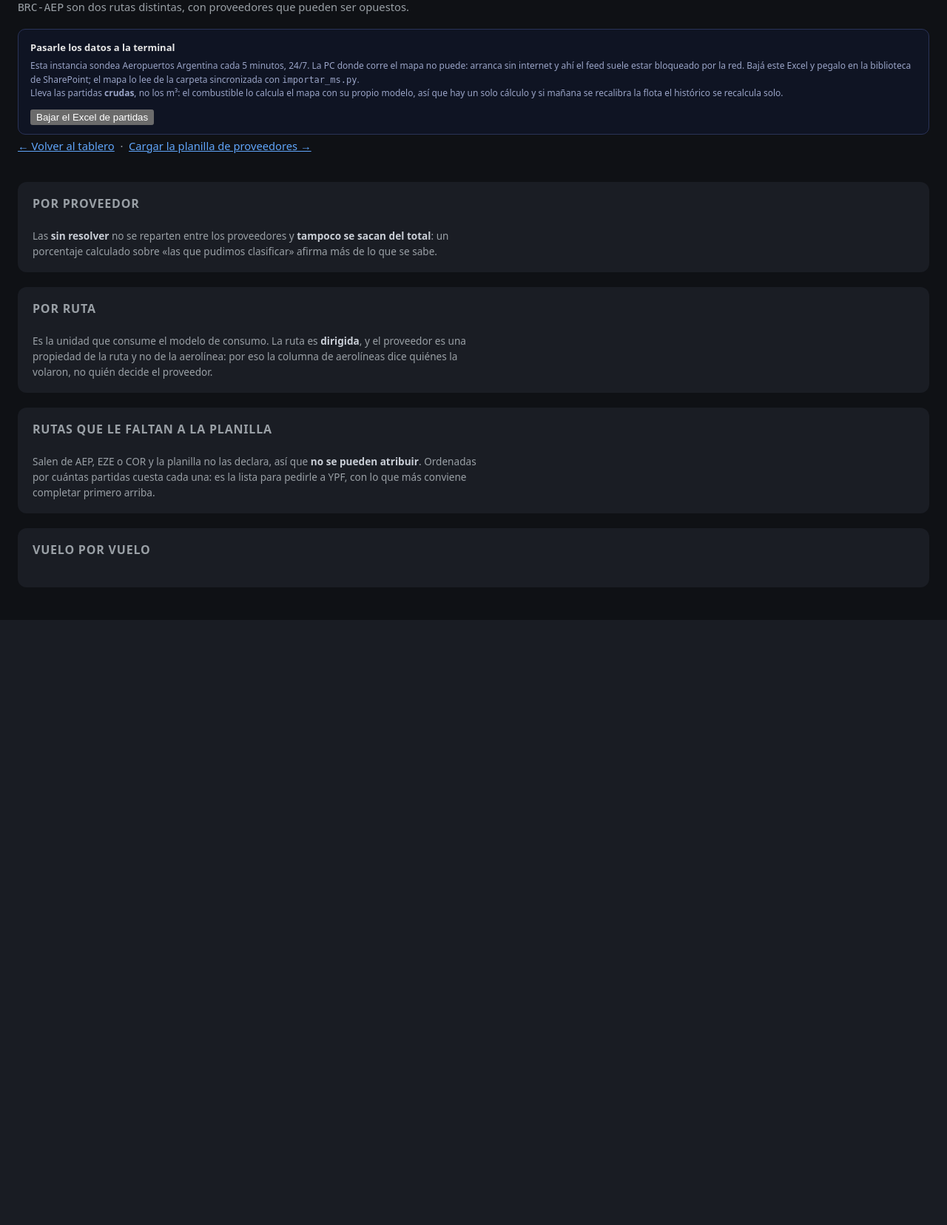
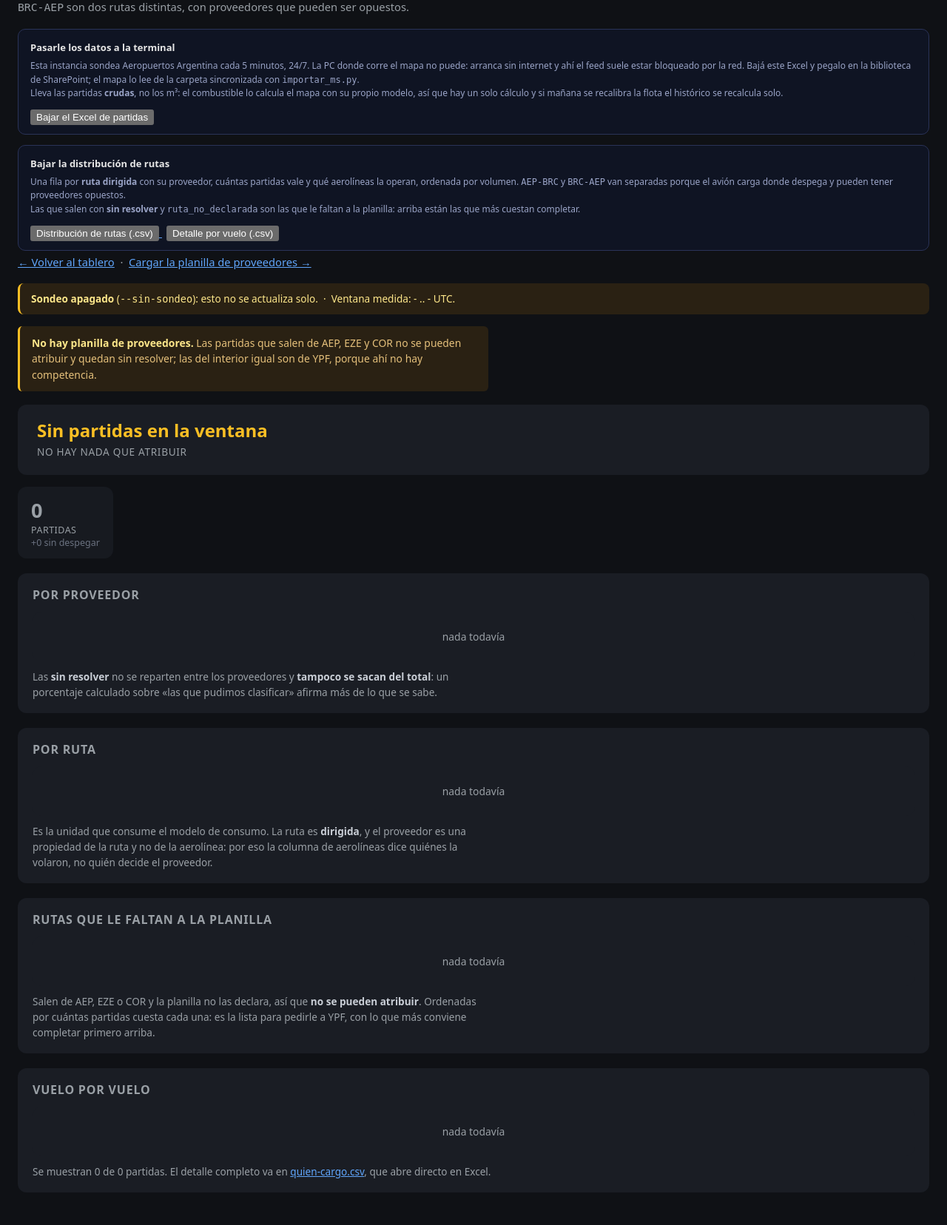
Before and after one commit to noguerafran-alt/MAPA-NEGOCIO, a Flask app: template templates/quien_cargo.html in a window 1280 px wide. Shown: the part 139-1795 px from the top of the page at 74% size. Before the commit the page ends 977 px from the top, so only its background shows below. Run offline with Flask 3, Linux system fonts and the light colour scheme; the template is opened without the code that fills it, so the values that code supplies are empty; data comes from the database, SQL or seed files in the repository.

Commit message:
El cartel de sondeo mentia, el link del CSV daba 404, y la distribucion de rutas
TRES COSAS DE LA MISMA CAUSA: traje la pantalla del radar al web sin adaptar lo
que el web manda ni las rutas que enlaza.

1) EL CARTEL DECIA "Sondeo apagado (--sin-sondeo)" MIENTRAS EL POLLER SONDEABA
   CADA 5 MINUTOS. La pantalla viene del radar y lee `sondeo.activo`; el poller
   de aca expone `corriendo`. Sin traducirlo, `s.activo` quedaba undefined, caia
   en el branch de "apagado" y mandaba a buscar una bandera que EN EL WEB NO
   EXISTE. Un cartel que dice lo contrario de lo que pasa es peor que ninguno:
   manda a arreglar algo que no esta roto. Ahora dice "Al dia: ultimo sondeo hace
   22 s, cada 5 min".

2) EL LINK quien-cargo.csv DABA 404. El pie de la lista lo enlazaba desde que
   traje la pantalla, pero el endpoint es una ruta que sirve el radar y no la
   porte. Implementado, con los mismos filtros que la pantalla.

3) LA DISTRIBUCION DE RUTAS, que era el pedido: /quien-cargo-rutas.csv, una fila
   por RUTA DIRIGIDA con su proveedor, cuantas partidas vale y que aerolineas la
   operan, ordenada por volumen. AEP-BRC y BRC-AEP van separadas porque el avion
   carga donde despega y pueden tener proveedores opuestos. Las que salen "sin
   resolver" con motivo ruta_no_declarada son exactamente las que le faltan a la
   planilla, y arriba estan las que mas cuestan completar.

Los CSV llevan BOM y punto y coma, que no son manias: sin BOM Excel en Windows
lee el archivo como ANSI y "Neuquen" sale "NeuquÃ©n", y con coma como separador
mete la fila entera en una celda. Quien abre esto pega la tabla en un informe.

DE PASO ROMPI LA PANTALLA Y LA ARREGLE: al insertar el aviso de la guarda del
denominador duplique `const ahora`, y un SyntaxError deja la pagina en blanco con
la API contestando bien -- la tabla mostraba 0 filas con 900 partidas en la base.
Se ve en la consola del navegador, no en el servidor. Verificado despues del
arreglo: 921 filas, la banda en verde y los tres botones de descarga.

Y otra vez: Flask cachea los templates. El fix no aparecia hasta reiniciar, que
ya me habia pasado en esta misma sesion.

verificar_deploy.py: "build nuevo confirmado, todo en orden".

Co-Authored-By: Claude Opus 5 <noreply@anthropic.com>

```diff
--- a/app.py
+++ b/app.py
@@ -1052,7 +1052,19 @@ def _quien_cargo_plano(tablero, resumen, sondeo, tabla_desde):
         d.update(tablero)
         d['sin_base'] = False
     d['n_vuelos_total'] = d.get('total', 0)
-    d['sondeo'] = sondeo
+    # TRADUCCION DEL ESTADO DEL POLLER, y no es cosmetica. La pantalla viene del radar y
+    # espera `activo`; el poller de aca expone `corriendo`. Sin traducirlo, `s.activo`
+    # queda undefined, la pantalla cae en el branch de "apagado" y muestra
+    # "Sondeo apagado (--sin-sondeo)" -- una bandera que en el web NO EXISTE -- mientras
+    # el poller esta sondeando cada 5 minutos. Un cartel que dice lo contrario de lo que
+    # pasa es peor que ningun cartel: manda a arreglar algo que no esta roto.
+    est = dict(sondeo or {})
+    est['activo'] = bool(est.get('corriendo'))
+    # `ultimo_ok` lo usa la pantalla para decir "lo de abajo es lo que habia hace tanto"
+    # cuando la ultima vuelta fallo. Si nunca fallo, es el ultimo sondeo.
+    est.setdefault('ultimo_ok', est.get('ultimo'))
+    est.setdefault('intervalo_s', 300)
+    d['sondeo'] = est
     d['ahora_epoch'] = time.time()
     d['tabla_desde'] = tabla_desde
     return d
@@ -1127,6 +1139,114 @@ def _token_export_ok():
     dado = (request.args.get('token') or
             request.headers.get('X-Export-Token') or '')
     return bool(dado) and hmac.compare_digest(dado, esperado)
+
+
+def _csv_respuesta(nombre, encabezados, filas):
+    """CSV que Excel abre bien en castellano, sin pasos intermedios.
+
+    Dos cosas que parecen manias y no lo son:
+
+      - **BOM al principio** (`utf-8-sig`): sin el, Excel en Windows lee el archivo como
+        ANSI y "Neuquén" sale "NeuquÃ©n". No es un detalle estetico: quien abre esto
+        pega la tabla en un informe.
+      - **Punto y coma como separador**, no coma: en la configuracion regional de aca el
+        separador de listas es `;`, y con `,` Excel mete la fila entera en una celda.
+    """
+    import csv
+    import io as _io
+    buf = _io.StringIO()
+    w = csv.writer(buf, delimiter=';', lineterminator=chr(13) + chr(10))
+    w.writerow(encabezados)
+    w.writerows(filas)
+    resp = make_response(chr(0xFEFF) + buf.getvalue())
+    resp.headers['Content-Type'] = 'text/csv; charset=utf-8'
+    resp.headers['Content-Disposition'] = 'attachment; filename=%s' % nombre
+    return resp
+
+
+@app.route('/quien-cargo.csv')
+@requiere_nivel(1)
+def quien_cargo_csv():
+    """El detalle de partidas, una fila por vuelo.
+
+    La pantalla ya lo enlazaba -- el pie de la lista dice "el detalle completo va en
+    quien-cargo.csv" -- pero el endpoint no existia: el link daba 404. Es una ruta que el
+    radar sirve y que se me paso al traer la pantalla.
+    """
+    if quien_cargo is None or msrtic is None:
+        return jsonify({'error': 'modulo no disponible: %s' % MSRTIC_ERROR}), 503
+    try:
+        horas = request.args.get('horas', '')
+        horas = None if horas in ('', 'todo') else float(horas)
+    except ValueError:
+        horas = None
+    origen = (request.args.get('origen') or '').strip().upper() or None
+    tabla = proveedores.cargar_tabla(msrtic.tabla_proveedores())
+    t = quien_cargo.tablero(msrtic.base_oficial(), horas, origen, tabla)
+    if not t:
+        return jsonify({'error': 'todavia no hay partidas'}), 409
+    filas = []
+    for v in t['vuelos']:
+        filas.append([
+            v.get('programada_txt') or v.get('programada') or '',
+            v.get('real_txt') or v.get('real') or '',
+            v.get('numero') or '', v.get('aerolinea') or '',
+            v.get('origen') or '', v.get('destino') or '',
+            v.get('destino_nombre') or '',
+            v.get('proveedor') or 'sin resolver',
+            v.get('motivo') or '',
+            'si' if v.get('ocurrio') else 'no',
+            v.get('estado') or '', v.get('matricula') or '',
+        ])
+    return _csv_respuesta('quien-cargo.csv',
+                          ['Programada', 'Despego', 'Vuelo', 'Aerolinea', 'Origen',
+                           'Destino', 'Destino nombre', 'Proveedor', 'Por que',
+                           'Despego?', 'Estado', 'Matricula'],
+                          filas)
+
+
+@app.route('/quien-cargo-rutas.csv')
+@requiere_nivel(1)
+def quien_cargo_rutas_csv():
+    """La DISTRIBUCION DE RUTAS: una fila por ruta dirigida, con su proveedor.
+
+    Es la vista que sirve para trabajar la planilla: dice cuantas partidas vale cada ruta
+    y quien la abastece, ordenada por volumen. Las que salen con proveedor vacio y motivo
+    `ruta_no_declarada` son exactamente las que hay que completar, y estan arriba las que
+    mas cuestan.
+
+    Va por RUTA DIRIGIDA porque asi esta armada la planilla: AEP-BRC y BRC-AEP son dos
+    filas distintas y pueden tener proveedores opuestos -- el avion carga donde despega.
+    """
+    if quien_cargo is None or msrtic is None:
+        return jsonify({'error': 'modulo no disponible: %s' % MSRTIC_ERROR}), 503
+    try:
+        horas = request.args.get('horas', '')
+        horas = None if horas in ('', 'todo') else float(horas)
+    except ValueError:
+        horas = None
+    tabla = proveedores.cargar_tabla(msrtic.tabla_proveedores())
+    r = quien_cargo.desde_base(msrtic.base_oficial(), horas, tabla=tabla)
+    if not r:
+        return jsonify({'error': 'todavia no hay partidas'}), 409
+    total = r.get('total') or 0
+    filas = []
+    for d in r.get('por_ruta') or []:
+        n = d.get('vuelos') or 0
+        filas.append([
+            d.get('ruta') or '', d.get('origen') or '', d.get('destino') or '',
+            d.get('destino_nombre') or '',
+            d.get('proveedor') or 'sin resolver',
+            d.get('motivo') or '',
+            n,
+            # El porcentaje sobre el MISMO denominador que la pantalla: las despegadas.
+            ('%.1f' % (100.0 * n / total)).replace('.', ',') if total else '',
+            ' '.join(d.get('aerolineas') or []),
+        ])
+    return _csv_respuesta('distribucion-rutas.csv',
+                          ['Ruta', 'Origen', 'Destino', 'Destino nombre', 'Proveedor',
+                           'Por que', 'Partidas', '% del total', 'Aerolineas'],
+                          filas)
 
 
 @app.route('/api/msrtic/export.xlsx')
--- a/templates/quien_cargo.html
+++ b/templates/quien_cargo.html
@@ -124,6 +124,29 @@
   </p>
   <a href="/api/msrtic/export.xlsx" download>
     <button type="button">Bajar el Excel de partidas</button>
+  </a>
+</div>
+
+{# La distribucion de rutas, que es la vista con la que se trabaja la planilla: dice
+   cuanto vale cada ruta y quien la abastece. Las de proveedor vacio con motivo
+   `ruta_no_declarada` son exactamente las que hay que completar, y estan arriba las que
+   mas partidas cuestan. #}
+<div style="border:1px solid #2a3358; border-radius:10px; padding:12px 16px; margin:14px 0;
+     background:rgba(16,22,46,0.6);">
+  <b style="font-size:13px;">Bajar la distribución de rutas</b>
+  <p style="font-size:12px; color:#9aa4c7; line-height:1.55; margin:6px 0 10px;">
+    Una fila por <b>ruta dirigida</b> con su proveedor, cuántas partidas vale y qué
+    aerolíneas la operan, ordenada por volumen. <code>AEP-BRC</code> y
+    <code>BRC-AEP</code> van separadas porque el avión carga donde despega y pueden
+    tener proveedores opuestos.
+    <br>Las que salen con <b>sin resolver</b> y <code>ruta_no_declarada</code> son las
+    que le faltan a la planilla: arriba están las que más cuestan completar.
+  </p>
+  <a href="/quien-cargo-rutas.csv" download>
+    <button type="button">Distribución de rutas (.csv)</button>
+  </a>
+  <a href="/quien-cargo.csv" download style="margin-left:6px;">
+    <button type="button">Detalle por vuelo (.csv)</button>
   </a>
 </div>
 
@@ -296,8 +319,6 @@ function pintar(d) {
   }
   const ahora = d.ahora_epoch;
 
-  const ahora = d.ahora_epoch;
-
   // ---- la banda de estado. La version ruidosa es la que avisa.
   const s = d.sondeo || {};
   let cl = "ok", txt;
```
